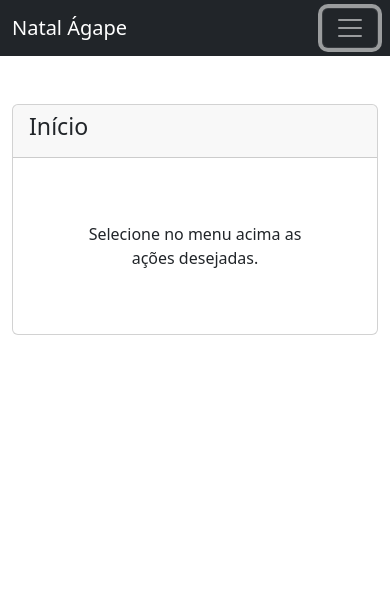
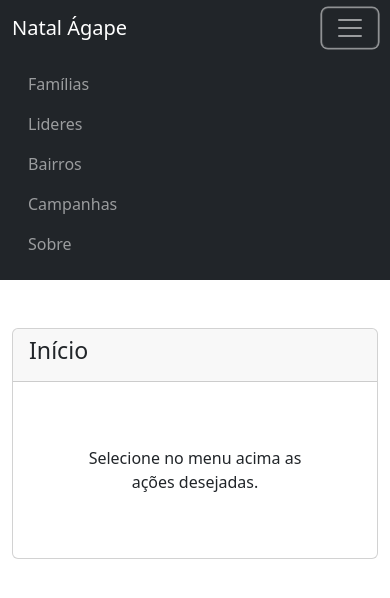
Before and after one commit to juliocesargama/natalAgape-frontEnd, a Vue app: page / in a window 390 px wide. Both pictures are taken after a click on the button "Toggle navigation". Shown: the top 598 px of the page. Built offline with nearby package versions, Linux system fonts and the light colour scheme.

Commit message:
fix for navbar menu in mobile

```diff
--- a/index.html
+++ b/index.html
@@ -2,7 +2,6 @@
 <html lang="">
   <head>
     <meta charset="UTF-8">
-    <link rel="icon" href="/favicon.ico">
     <meta name="viewport" content="width=device-width, initial-scale=1.0">
     <title>Natal Ágape</title>
   </head>
--- a/package.json
+++ b/package.json
@@ -13,9 +13,10 @@
     "format": "prettier --write src/"
   },
   "dependencies": {
+    "@popperjs/core": "^2.11.8",
     "axios": "^1.5.0",
+    "bootstrap": "^5.3.3",
     "vue": "^3.5.13",
-    "bootstrap": "^5.3.1",
     "vue-router": "^4.5.0"
   },
   "devDependencies": {
--- a/src/App.vue
+++ b/src/App.vue
@@ -1,5 +1,20 @@
 <script setup lang="ts">
 import { RouterLink, RouterView } from 'vue-router'
+import { ref } from 'vue'
+import 'bootstrap/dist/js/bootstrap.bundle.min.js'
+
+const navLinks = ref<NodeListOf<Element>>()
+
+const closeMobileMenu = () => {
+  if (window.innerWidth < 992) { // Check if mobile view
+    const navbarToggler = document.querySelector('.navbar-toggler')
+    const navbarCollapse = document.querySelector('.navbar-collapse')
+
+    if (navbarCollapse?.classList.contains('show')) {
+      navbarToggler?.dispatchEvent(new Event('click'))
+    }
+  }
+}
 </script>
 
 <template>
@@ -8,18 +23,18 @@ import { RouterLink, RouterView } from 'vue-router'
     <div class="wrapper">
       <nav class="navbar navbar-expand-lg navbar-dark bg-dark">
         <div class="container">
-          <RouterLink class="navbar-brand" to="/" aria-current-value="Página Inicial">Natal Ágape</RouterLink>
+          <RouterLink class="navbar-brand" to="/" aria-current="Página Inicial">Natal Ágape</RouterLink>
           <button class="navbar-toggler" type="button" data-bs-toggle="collapse" data-bs-target="#navbarNavAltMarkup"
             aria-controls="navbarNavAltMarkup" aria-expanded="false" aria-label="Toggle navigation">
             <span class="navbar-toggler-icon"></span>
           </button>
           <div class="collapse navbar-collapse" id="navbarNavAltMarkup">
             <div class="navbar-nav ms-auto mb-2 mb-lg-0">
-                <RouterLink class="nav-link" to="/family" aria-current-value="Famílias">Famílias</RouterLink>
-                <RouterLink class="nav-link" to="/leader" aria-current-value="Lideres">Lideres</RouterLink>
-                <RouterLink class="nav-link" to="/neighborhood" aria-current-value="Bairros">Bairros</RouterLink>
-                <RouterLink class="nav-link" to="/campaign" aria-current-value="Campanhas">Campanhas</RouterLink>
-                <RouterLink class="nav-link" to="/about" aria-current-value="Sobre">Sobre</RouterLink>
+                <RouterLink class="nav-link" to="/family" aria-current="Famílias">Famílias</RouterLink>
+                <RouterLink class="nav-link" to="/leader" aria-current="Lideres">Lideres</RouterLink>
+                <RouterLink class="nav-link" to="/neighborhood" aria-current="Bairros">Bairros</RouterLink>
+                <RouterLink class="nav-link" to="/campaign" aria-current="Campanhas">Campanhas</RouterLink>
+                <RouterLink class="nav-link" to="/about" aria-current="Sobre">Sobre</RouterLink>
             </div>
           </div>
         </div>
@@ -30,4 +45,17 @@ import { RouterLink, RouterView } from 'vue-router'
   <RouterView />
 </template>
 
-<style scoped></style>
+<style scoped>
+.navbar-toggler:focus {
+  box-shadow: 0 0 0 0.1rem rgba(255, 255, 255, 0.5);
+}
+
+@media (max-width: 991.98px) {
+  .navbar-nav {
+    padding-top: 1rem;
+  }
+
+  .nav-link {
+    padding: 0.5rem 1rem;
+  }
+}</style>
```
Also changed, not shown: 1 other file (tests, documents, lock files or other folders).
